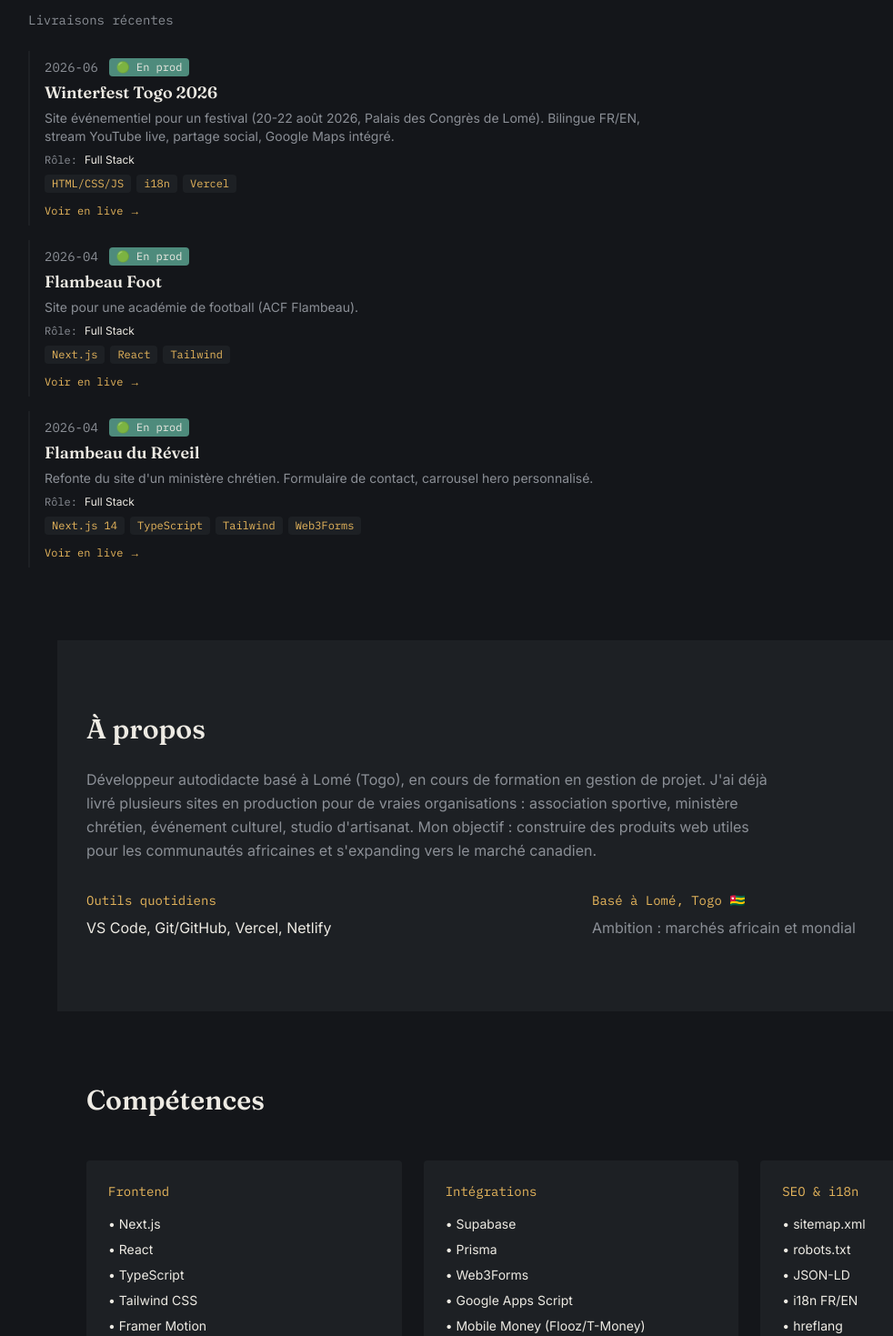
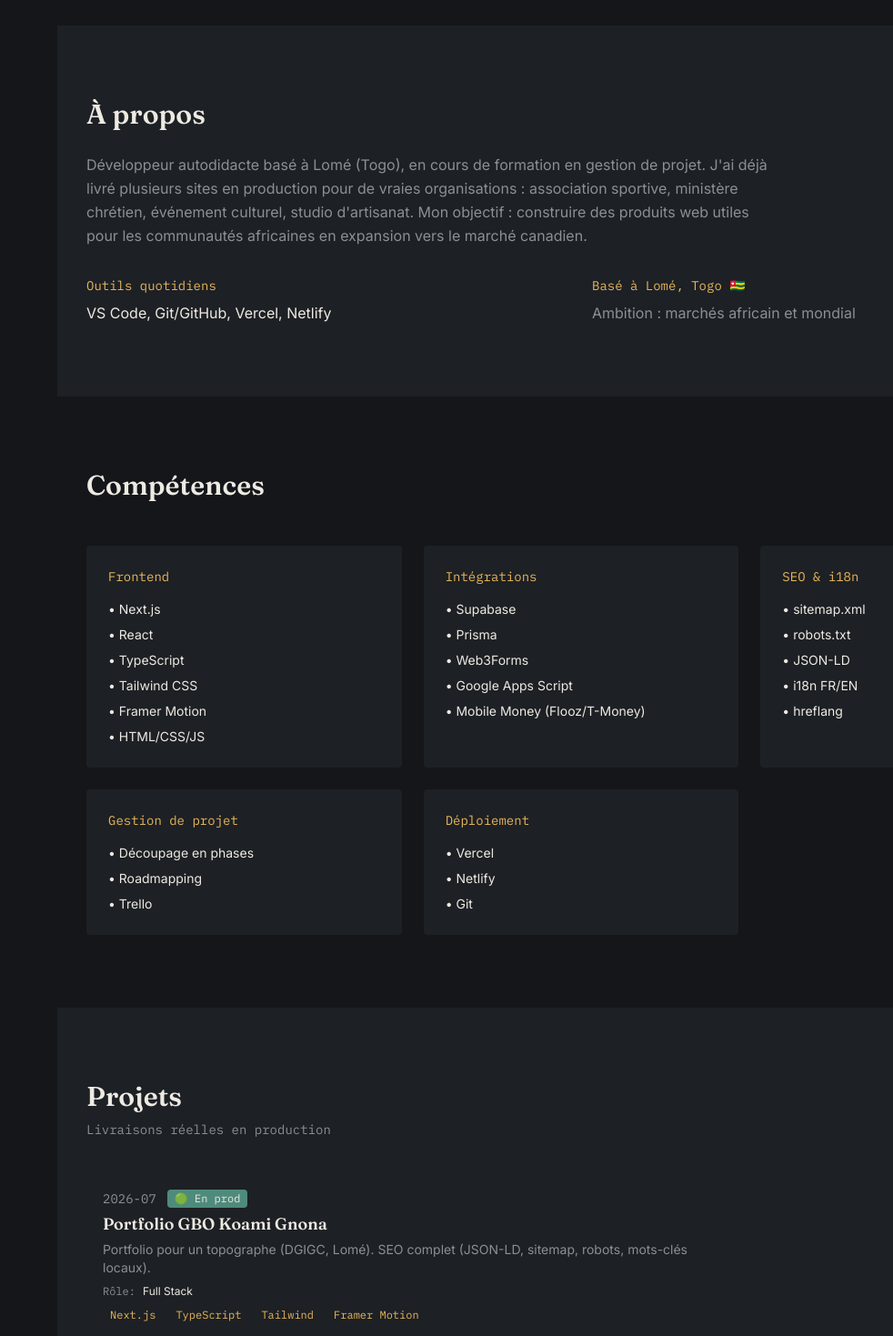
Before and after one commit to flex68016-del/me, a Next.js app: page /1 in a window 1280 px wide. Shown: the part 820-2289 px from the top of the page at 91% size, without its empty margins (1-983 px from the left). Built offline with nearby package versions, Linux system fonts and the light colour scheme.

Commit message:
Fix: French grammar, add OG/Twitter images, merge duplicate project sections

```diff
--- a/app/[locale]/layout.tsx
+++ b/app/[locale]/layout.tsx
@@ -64,11 +64,20 @@ export async function generateMetadata({
       siteName: 'AMANKWAAH Duah Prince Yao',
       locale: locale,
       type: 'website',
+      images: [
+        {
+          url: '/2.png',
+          width: 1200,
+          height: 630,
+          alt: titles[locale as keyof typeof titles],
+        },
+      ],
     },
     twitter: {
       card: 'summary_large_image',
       title: titles[locale as keyof typeof titles],
       description: descriptions[locale as keyof typeof descriptions],
+      images: ['/2.png'],
     },
   };
 }
--- a/app/[locale]/page.tsx
+++ b/app/[locale]/page.tsx
@@ -8,6 +8,24 @@ import { Mail, MessageCircle, Link, Code } from 'lucide-react';
 import Image from 'next/image';
 
 const projects: JournalEntryProps[] = [
+  {
+    title: 'Portfolio GBO Koami Gnona',
+    status: 'prod',
+    date: '2026-07',
+    stack: ['Next.js', 'TypeScript', 'Tailwind', 'Framer Motion'],
+    role: 'Full Stack',
+    liveUrl: 'https://gbokoami.vercel.app',
+    description: 'Portfolio pour un topographe (DGIGC, Lomé). SEO complet (JSON-LD, sitemap, robots, mots-clés locaux).',
+  },
+  {
+    title: "Queen's Design",
+    status: 'prod',
+    date: '2026-07',
+    stack: ['HTML/CSS/JS', 'SVG'],
+    role: 'Full Stack',
+    liveUrl: 'https://queens-design.vercel.app',
+    description: 'Site vitrine pour un studio de formation artisanale à Lomé (@queensdesign). Palette inspirée du textile, CTA WhatsApp, éléments SVG animés.',
+  },
   {
     title: 'Winterfest Togo 2026',
     status: 'prod',
@@ -35,30 +53,10 @@ const projects: JournalEntryProps[] = [
     liveUrl: 'https://flambeaureveil.vercel.app',
     description: 'Refonte du site d\'un ministère chrétien. Formulaire de contact, carrousel hero personnalisé.',
   },
-  {
-    title: 'Portfolio GBO Koami Gnona',
-    status: 'prod',
-    date: '2026-07',
-    stack: ['Next.js', 'TypeScript', 'Tailwind', 'Framer Motion'],
-    role: 'Full Stack',
-    liveUrl: 'https://gbokoami.vercel.app',
-    description: 'Portfolio pour un topographe (DGIGC, Lomé). SEO complet (JSON-LD, sitemap, robots, mots-clés locaux).',
-  },
-  {
-    title: "Queen's Design",
-    status: 'prod',
-    date: '2026-07',
-    stack: ['HTML/CSS/JS', 'SVG'],
-    role: 'Full Stack',
-    liveUrl: 'https://queens-design.vercel.app',
-    description: 'Site vitrine pour un studio de formation artisanale à Lomé (@queensdesign). Palette inspirée du textile, CTA WhatsApp, éléments SVG animés.',
-  },
 ];
 
 export default function HomePage() {
   const t = useTranslations();
-
-  const heroProjects = projects.slice(0, 3);
 
   return (
     <div className="min-h-screen">
@@ -114,22 +112,6 @@ export default function HomePage() {
             />
           </motion.div>
         </div>
-
-        <motion.div
-          initial={{ opacity: 0 }}
-          animate={{ opacity: 1 }}
-          transition={{ delay: 0.4, duration: 0.6 }}
-          className="mt-16"
-        >
-          <h2 className="font-mono text-sm text-[#8B8F96] mb-6">
-            {t.hero.recent_deliveries}
-          </h2>
-          <div className="space-y-4">
-            {heroProjects.map((project, index) => (
-              <JournalEntry key={project.title} {...project} index={index} isHero />
-            ))}
-          </div>
-        </motion.div>
       </section>
 
       {/* À PROPOS */}
--- a/lib/translations.ts
+++ b/lib/translations.ts
@@ -17,7 +17,7 @@ export const translations = {
     },
     about: {
       title: 'À propos',
-      description: 'Développeur autodidacte basé à Lomé (Togo), en cours de formation en gestion de projet. J\'ai déjà livré plusieurs sites en production pour de vraies organisations : association sportive, ministère chrétien, événement culturel, studio d\'artisanat. Mon objectif : construire des produits web utiles pour les communautés africaines et s\'expanding vers le marché canadien.',
+      description: 'Développeur autodidacte basé à Lomé (Togo), en cours de formation en gestion de projet. J\'ai déjà livré plusieurs sites en production pour de vraies organisations : association sportive, ministère chrétien, événement culturel, studio d\'artisanat. Mon objectif : construire des produits web utiles pour les communautés africaines en expansion vers le marché canadien.',
       tools: 'Outils quotidiens',
       tools_list: 'VS Code, Git/GitHub, Vercel, Netlify',
       location: 'Basé à Lomé, Togo 🇹🇬',
--- a/messages/fr.json
+++ b/messages/fr.json
@@ -16,7 +16,7 @@
   },
   "about": {
     "title": "À propos",
-    "description": "Développeur autodidacte basé à Lomé (Togo), en cours de formation en gestion de projet. J'ai déjà livré plusieurs sites en production pour de vraies organisations : association sportive, ministère chrétien, événement culturel, studio d'artisanat. Mon objectif : construire des produits web utiles pour les communautés africaines et s'expanding vers le marché canadien.",
+    "description": "Développeur autodidacte basé à Lomé (Togo), en cours de formation en gestion de projet. J'ai déjà livré plusieurs sites en production pour de vraies organisations : association sportive, ministère chrétien, événement culturel, studio d'artisanat. Mon objectif : construire des produits web utiles pour les communautés africaines en expansion vers le marché canadien.",
     "tools": "Outils quotidiens",
     "tools_list": "VS Code, Git/GitHub, Vercel, Netlify",
     "location": "Basé à Lomé, Togo 🇹🇬",
```
